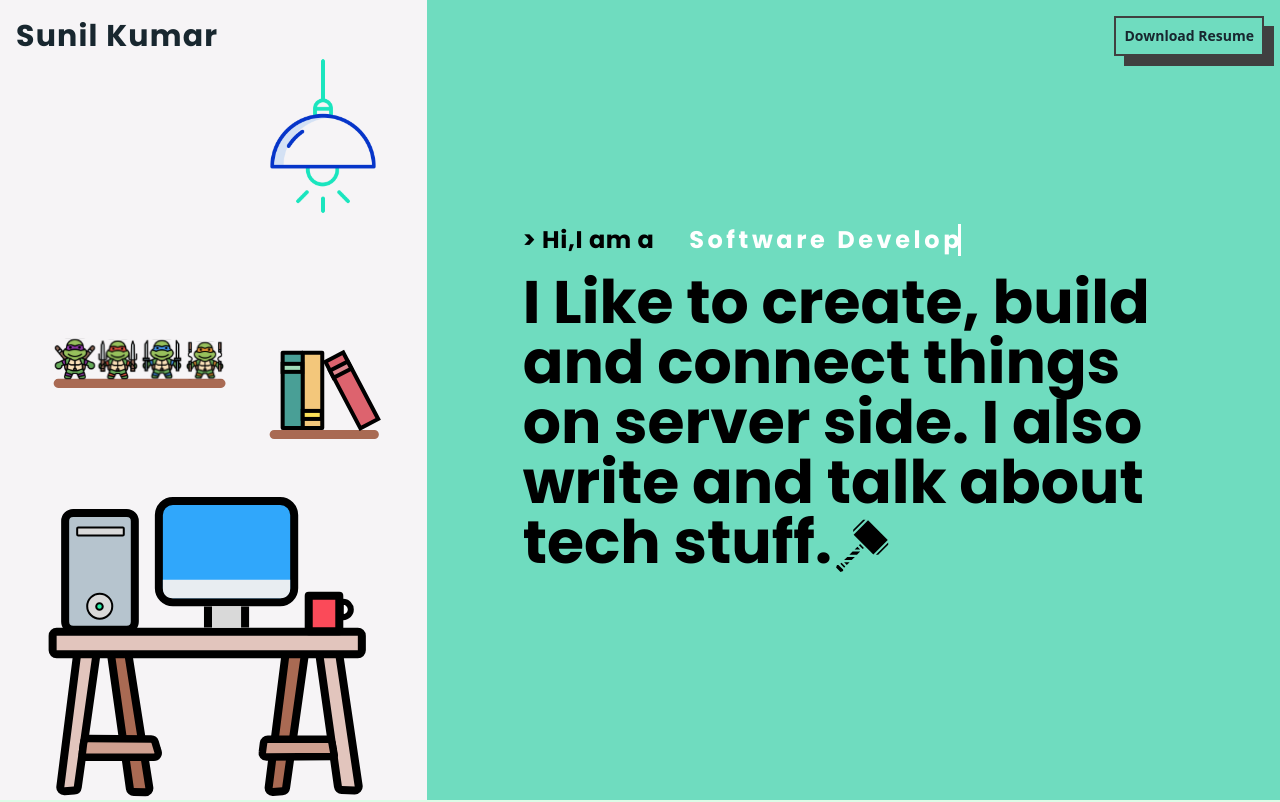
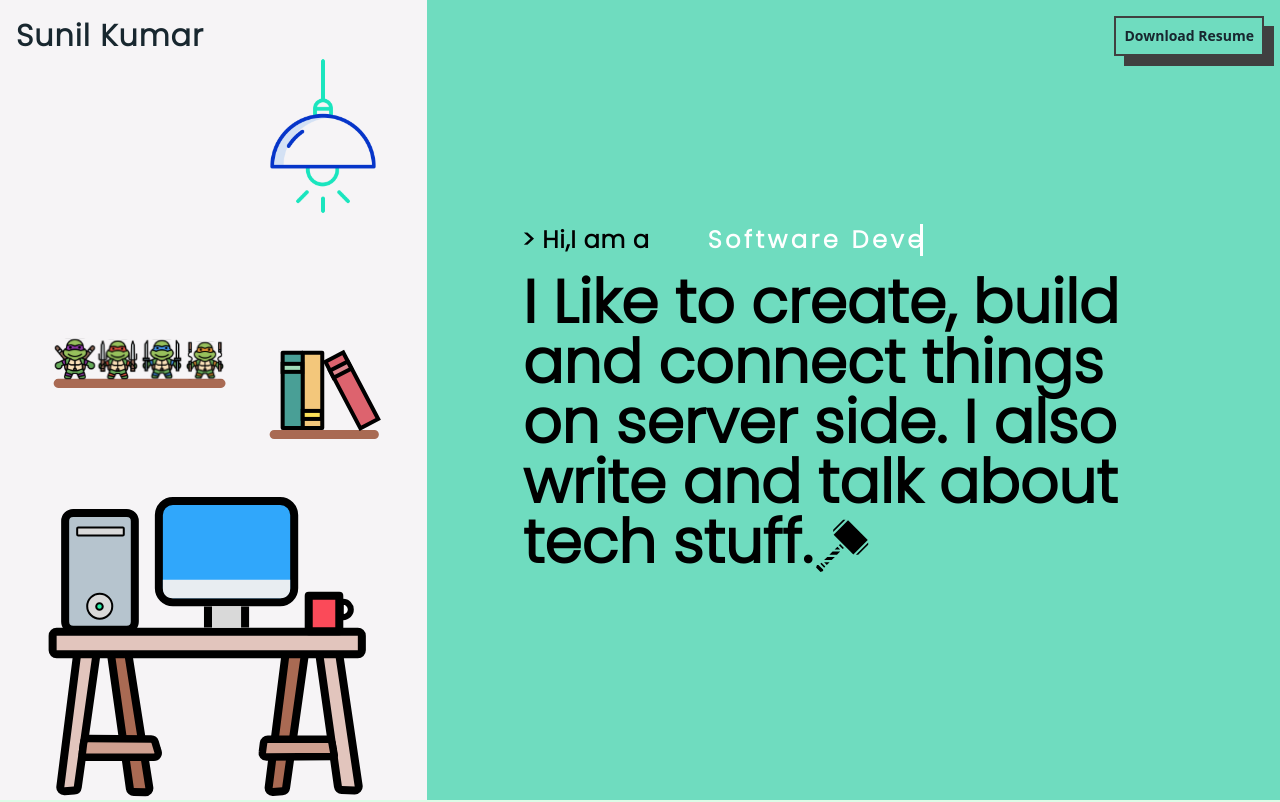
Before and after one commit to sunil-kumarr/sunil-kumarr.git.io, a React (Vite) app: page / in a window 1280 px wide. Shown: the top 802 px of the page. Built offline with nearby package versions, Linux system fonts and the light colour scheme.

Commit message:
update intro

```diff
--- a/src/components/Navbar.jsx
+++ b/src/components/Navbar.jsx
@@ -15,7 +15,7 @@ const Navbar = () => {
         <div class="flex md:order-2">
           <ShadowButton
             content="Download Resume"
-            link="https://drive.google.com/file/d/1SOQGtrn8qQZ8rkXXBzD4cPuprlt91mT4/view?usp=sharing"
+            link="https://drive.google.com/file/d/18fm6ZO22GSA7CVQM03njXNcdfiYReXpC/view?usp=sharing"
           ></ShadowButton>
           {/* <button
             data-collapse-toggle="navbar-sticky"
--- a/src/index.css
+++ b/src/index.css
@@ -15,21 +15,21 @@
 }
 
 @font-face {
-  font-family: "Poppins";
+  font-family: "Poppins-LightItalic";
   src: url(./assets/fonts/Poppins-LightItalic.ttf) format("truetype");
   font-weight: normal;
   font-style: italic;
 }
 
 @font-face {
-  font-family: "Poppins";
+  font-family: "Poppins-Bold";
   src: url(./assets/fonts/Poppins-Bold.ttf) format("truetype");
   font-weight: bold;
   font-style: normal;
 }
 
 @font-face {
-  font-family: "Poppins";
+  font-family: "Poppins-BoldItalic";
   src: url(./assets/fonts/Poppins-BoldItalic.ttf) format("truetype");
   font-weight: bold;
   font-style: italic;
@@ -99,9 +99,9 @@ h1 {
 }
 
 .customFont {
-  font-family: poppins, bitwise, sans-serif;
+  font-family: Poppins, bitwise, sans-serif;
   letter-spacing: 0.04em;
-  font-weight: 600;
+  font-weight: bold;
 }
 
 .button-read-blogs {
@@ -121,7 +121,7 @@ h1 {
   white-space: nowrap; /* Keeps the content on a single line */
   margin: 0 auto; /* Gives that scrolling effect as the typing happens */
   letter-spacing: 0.15em; /* Adjust as needed */
-  animation: typing 3.5s steps(50, end) infinite alternate-reverse,
+  animation: typing 4s steps(60, end) infinite alternate-reverse,
     blink-caret 0.7s step-end infinite;
 }
 
@@ -159,7 +159,7 @@ a {
     width: 0;
   }
   to {
-    width: 62%;
+    width: 68%;
   }
 }
 
--- a/src/pages/home/sections/IntroSection.jsx
+++ b/src/pages/home/sections/IntroSection.jsx
@@ -8,14 +8,14 @@ const IntroSection = () => {
     "Software Developer",
     "Frontend Developer",
     "Backend Developer",
-    "Super Developer",
+    "FullStack Developer",
   ];
   const [role, setRole] = useState(roles[0]);
   const [index, setIndex] = useState(0);
   let nIntervId;
   function changeRole() {
     if (!nIntervId) {
-      nIntervId = setInterval(updateRole, 5002);
+      nIntervId = setInterval(updateRole, 10000);
     }
   }
 
@@ -53,7 +53,7 @@ const IntroSection = () => {
             </span>
           </div>
 
-          <h1 class="text-2xl md:text-4xl lg:text-6xl">
+          <h1 class="text-2xl md:text-4xl lg:text-6xl leading-10">
             I Like to create, build and connect things on server side. I also
             write and talk about tech stuff.
             <GiThorHammer className="inline hammer" />
```
